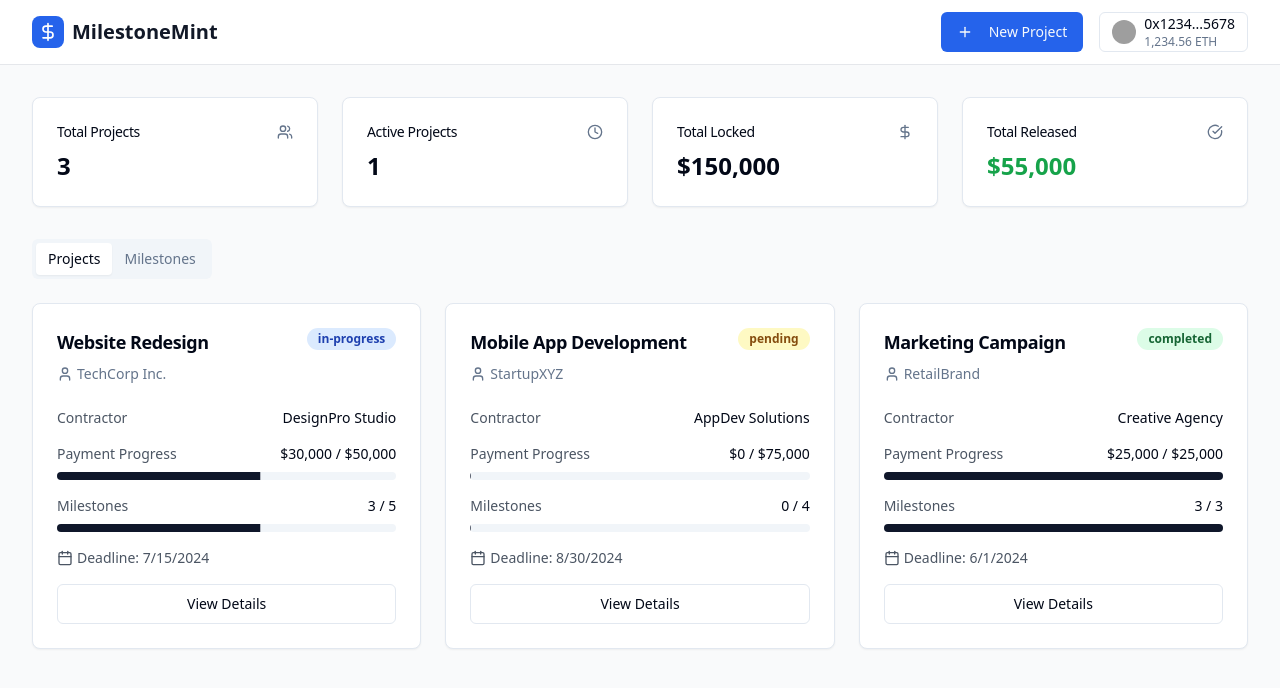
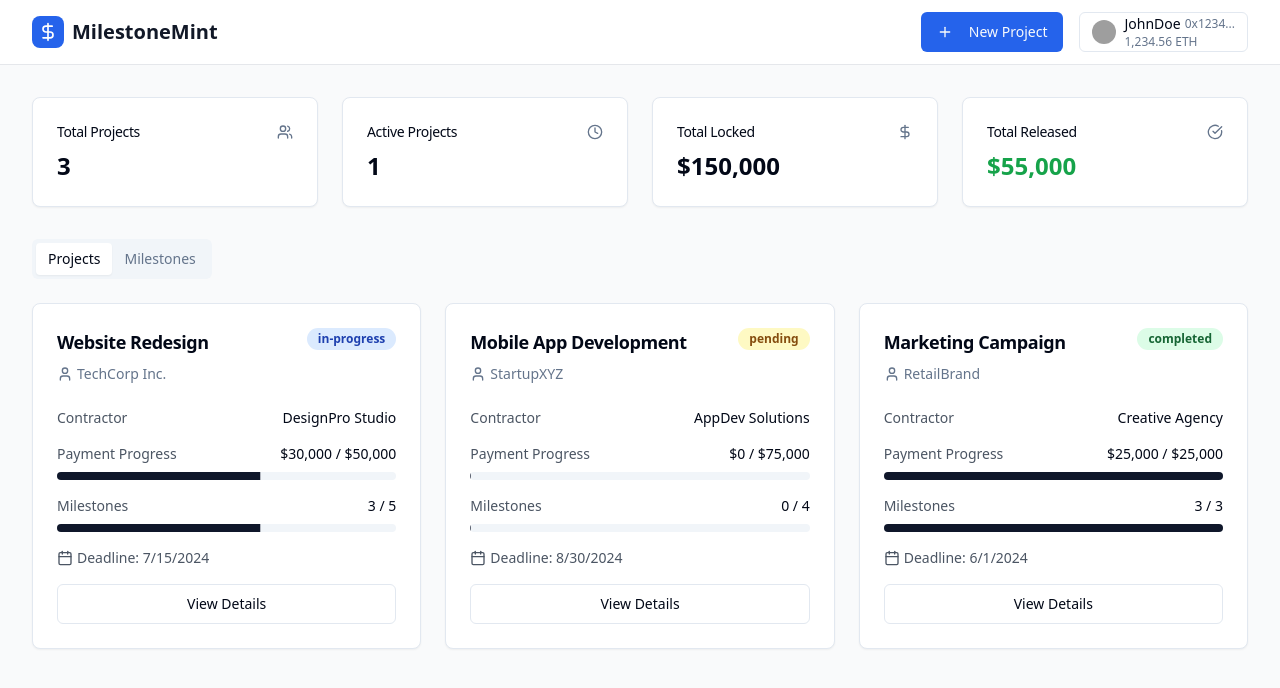
Before and after one commit to monark-community/milestone-based-smart-contracts-and-escrow, a React (Vite) app: page / in a window 1280 px wide. Shown: the top 688 px of the page. Built offline with nearby package versions, Linux system fonts and the light colour scheme; grey boxes are pictures that could not be loaded.

Commit message:
feat: Improve wallet button display
- Add user icon to the wallet button.
- Display username and shortened wallet address.

```diff
--- a/src/components/WalletButton.tsx
+++ b/src/components/WalletButton.tsx
@@ -14,7 +14,8 @@ import { Wallet, User, Settings, LogOut, Copy } from "lucide-react";
 
 const WalletButton = () => {
   const [isConnected, setIsConnected] = useState(true); // Mock connected state
-  const walletAddress = "0x1234...5678"; // Mock wallet address
+  const walletAddress = "0x1234567890abcdef1234567890abcdef12345678"; // Full mock wallet address
+  const username = "JohnDoe"; // Mock username
   const userBalance = "1,234.56"; // Mock balance
 
   const handleConnect = () => {
@@ -26,8 +27,11 @@ const WalletButton = () => {
   };
 
   const copyAddress = () => {
-    navigator.clipboard.writeText("0x1234567890abcdef1234567890abcdef12345678");
+    navigator.clipboard.writeText(walletAddress);
   };
+
+  // Format wallet address to show first 6 characters
+  const shortAddress = `${walletAddress.slice(0, 6)}...`;
 
   if (!isConnected) {
     return (
@@ -45,10 +49,15 @@ const WalletButton = () => {
           <div className="flex items-center space-x-2">
             <Avatar className="h-6 w-6">
               <AvatarImage src="/placeholder.svg" />
-              <AvatarFallback className="text-xs">0x</AvatarFallback>
+              <AvatarFallback className="text-xs bg-blue-100">
+                <User className="w-3 h-3 text-blue-600" />
+              </AvatarFallback>
             </Avatar>
             <div className="flex flex-col items-start">
-              <span className="text-sm font-medium">{walletAddress}</span>
+              <div className="flex items-center space-x-1">
+                <span className="text-sm font-medium">{username}</span>
+                <span className="text-xs text-muted-foreground">{shortAddress}</span>
+              </div>
               <span className="text-xs text-muted-foreground">{userBalance} ETH</span>
             </div>
           </div>
@@ -57,7 +66,7 @@ const WalletButton = () => {
       <DropdownMenuContent align="end" className="w-56">
         <DropdownMenuLabel className="font-normal">
           <div className="flex flex-col space-y-1">
-            <p className="text-sm font-medium leading-none">Connected Wallet</p>
+            <p className="text-sm font-medium leading-none">{username}</p>
             <p className="text-xs leading-none text-muted-foreground">
               {walletAddress}
             </p>
```
